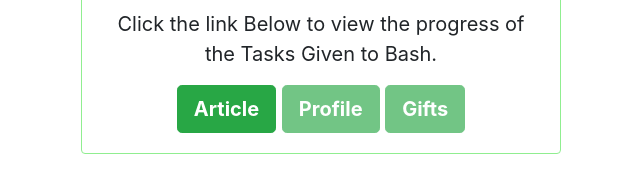
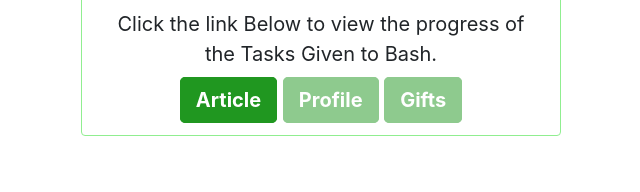
Before and after one commit to Abdulraheembashir043/MasterClassTask, a plain HTML site: page index.html in a window 1280 px wide. Shown: the part 192-384 px from the top of the page, without its empty margins (319-959 px from the left). Drawn offline with Linux system fonts and the light colour scheme; files that its build step writes are made by us from their sources; files whose address does not match are found by name.

Commit message:
Restyling the index Buttons

```diff
--- a/index.html
+++ b/index.html
@@ -20,9 +20,9 @@
           <div class="card-body">
             <h5 class="card-title title">Task on MasterClass</h5>
             <p class="card-text">Click the link Below to view the progress of the Tasks Given to Bash.</p>
-            <a href="./htmlFiles/articles.html" class="btn btn-lg btn-success">Article</a>
-            <a href="./htmlFiles/articles.html" class="btn btn-lg btn-success disabled">Profile</a>
-            <a href="./htmlFiles/articles.html" class="btn btn-lg btn-success disabled">Gifts</a>
+            <a href="./htmlFiles/articles.html" class="button">Article</a>
+            <a href="" class="button disabled">Profile</a>
+            <a href="" class="button disabled">Gifts</a>
           </div>
         </div>
       </div>
--- a/styles/index.css
+++ b/styles/index.css
@@ -19,3 +19,16 @@ body {
   font-weight: bold;
   font-weight: 2em;
 }
+a.button {
+  border: 1px solid rgb(32, 151, 32);
+  padding: 10px 15px;
+  border-radius: 5px;
+  background: rgb(32, 151, 32);
+  color: white;
+  text-decoration: none;
+}
+a.disabled {
+  cursor: not-allowed;
+  opacity: 0.5;
+
+}
```
